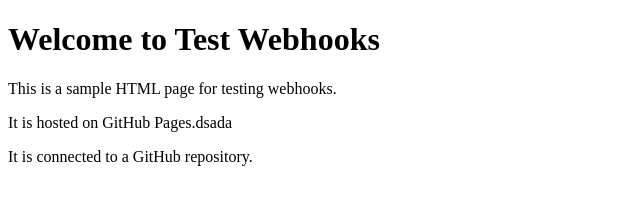
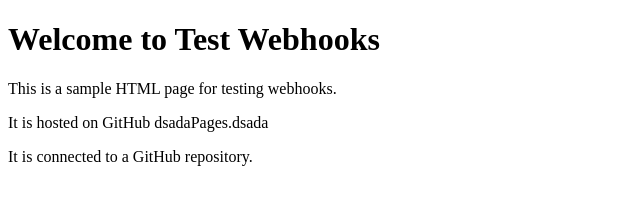
Before and after one commit to abdelwahabAmged/Test-Webhooks, a plain HTML site: page index.html in a window 1280 px wide. Shown: the full height of the page, 0-640 px from the left. Drawn offline with Linux system fonts and the light colour scheme.

Commit message:
test prrr

```diff
--- a/index.html
+++ b/index.html
@@ -8,7 +8,7 @@
 <body>
     <h1>Welcome to Test Webhooks</h1>
     <p>This is a sample HTML page for testing webhooks.</p>
-    <p>It is hosted on GitHub Pages.dsada</p>
+    <p>It is hosted on GitHub dsadaPages.dsada</p>
     <p>It is connected to a GitHub repository.</p>
 </body>
 </html>
```
